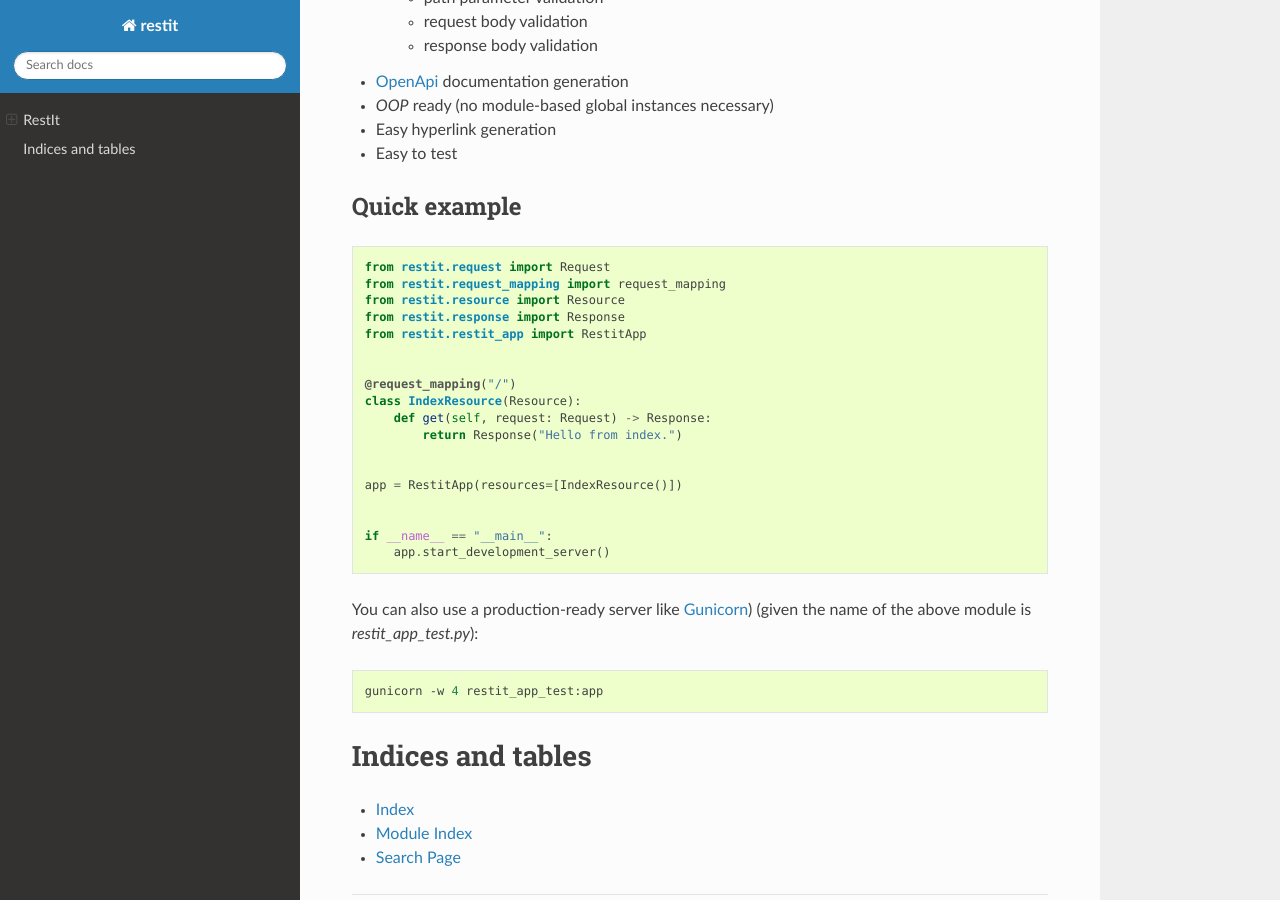
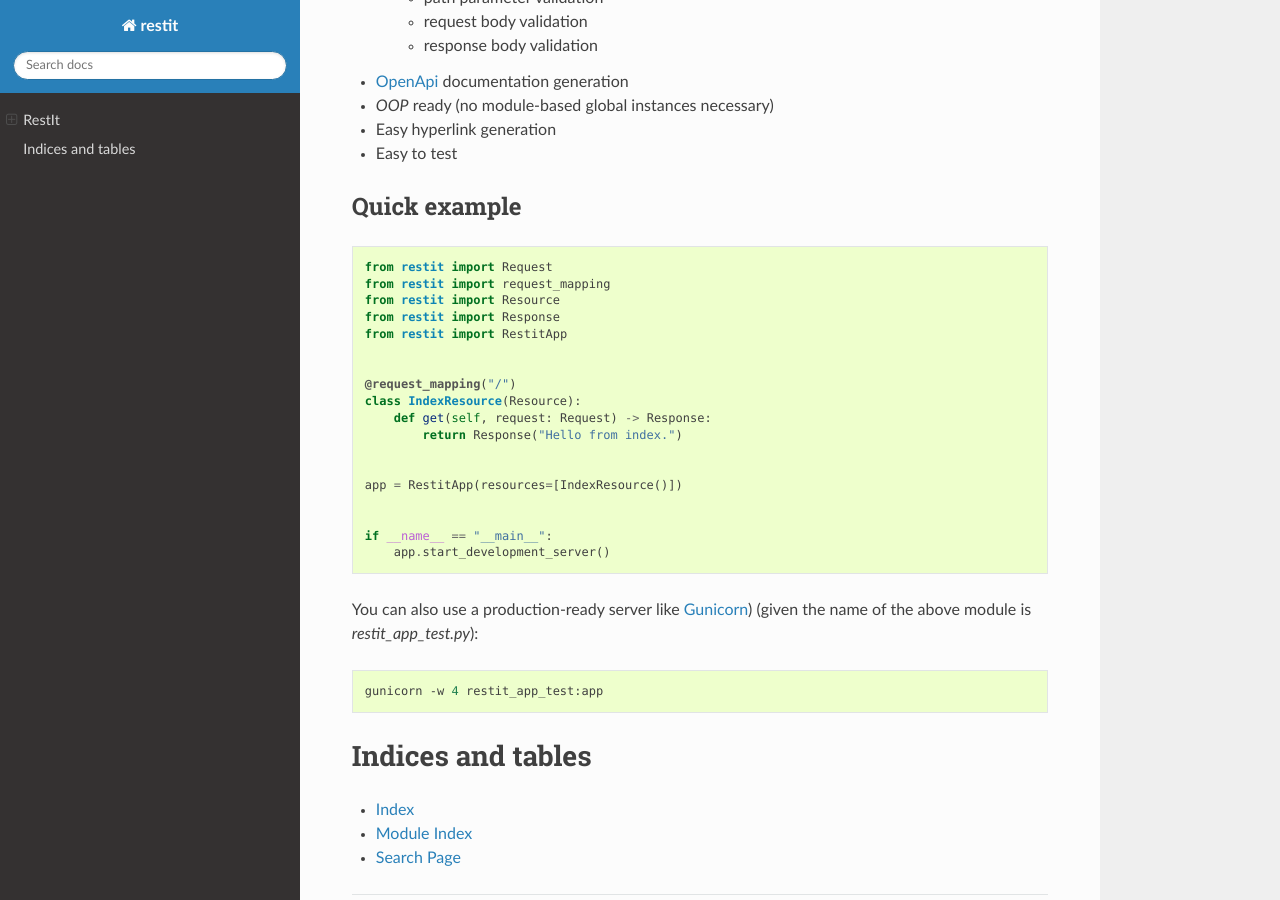
Before and after one commit to Rollmops/restit, a Sphinx documentation site: the page built from docs/index.rst, in a window 1280 px wide and 900 px high, scrolled down 406 px. Built offline with Sphinx 7.4.7 and the Read the Docs theme 2.0.0, drawn with Linux system fonts in a browser that asks for light colours.

Commit message:
fixed quick start example

```diff
--- a/docs/index.rst
+++ b/docs/index.rst
@@ -31,11 +31,11 @@ Quick example
 
 .. code-block:: python
 
-    from restit.request import Request
-    from restit.request_mapping import request_mapping
-    from restit.resource import Resource
-    from restit.response import Response
-    from restit.restit_app import RestitApp
+    from restit import Request
+    from restit import request_mapping
+    from restit import Resource
+    from restit import Response
+    from restit import RestitApp
 
 
     @request_mapping("/")
```
Also changed, not shown: README.rst (+5 -5 lines).
